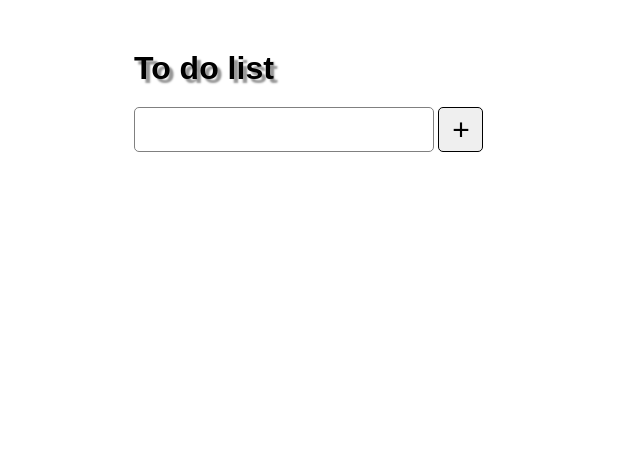
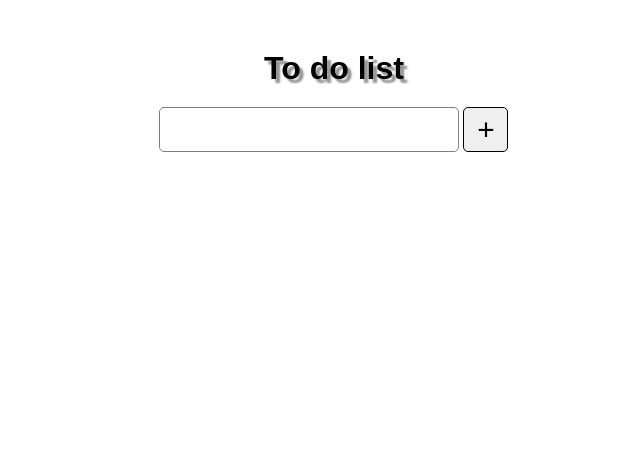
Before and after one commit to nadiryusibov/to-do-list, a website: page index.html in a window 1280 px wide. Shown: the whole page, without its empty margins (306-946 px from the left). Drawn offline with Linux system fonts and the light colour scheme.

Commit message:
bug fix finish

```diff
--- a/sass/style.scss
+++ b/sass/style.scss
@@ -5,14 +5,16 @@
   box-sizing: border-box;
 }
 body{
-  font-family: Arial, Helvetica, sans-serif
+ font-family: Arial, Helvetica, sans-serif
 }
 .container{
   @include square(400px);
   margin: 50px auto;
+  user-select: none;
   h1{
     margin-bottom: 20px;
     text-shadow: 4px 4px 2px rgba(150, 150, 150, 1);
+    text-align: center;
   }
   input{
     width: 300px;
@@ -23,6 +25,7 @@ body{
     @extend %border-radius;
     padding-left:10px;
     vertical-align: middle;
+    margin-left: 25px
   }
   button{
     @include square(45px);
@@ -41,4 +44,5 @@ body{
   cursor: pointer;
   font-size: 20px;
   letter-spacing: 3px;
+  margin-left: 25px;
 }
```
Also changed, not shown: css/style.css.
